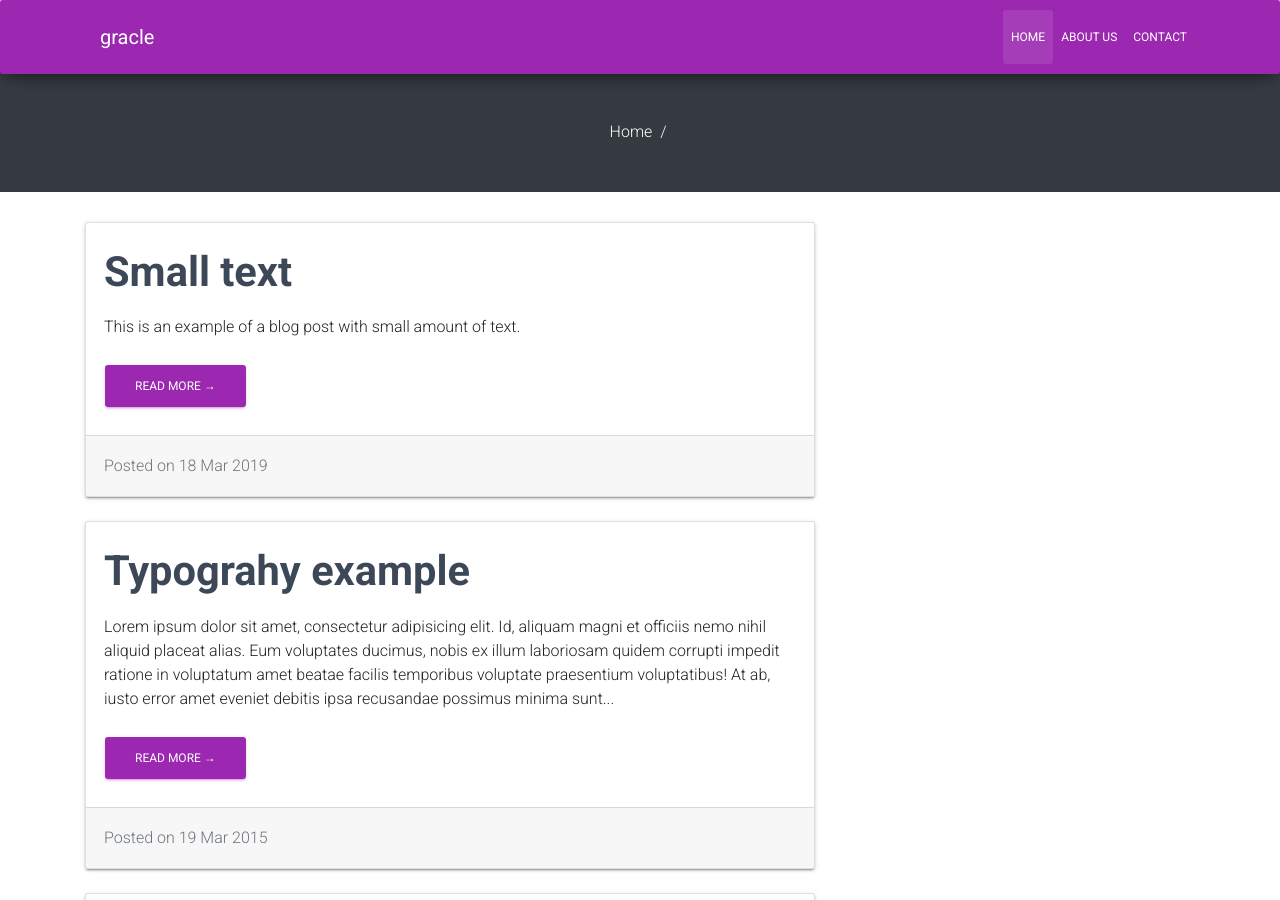
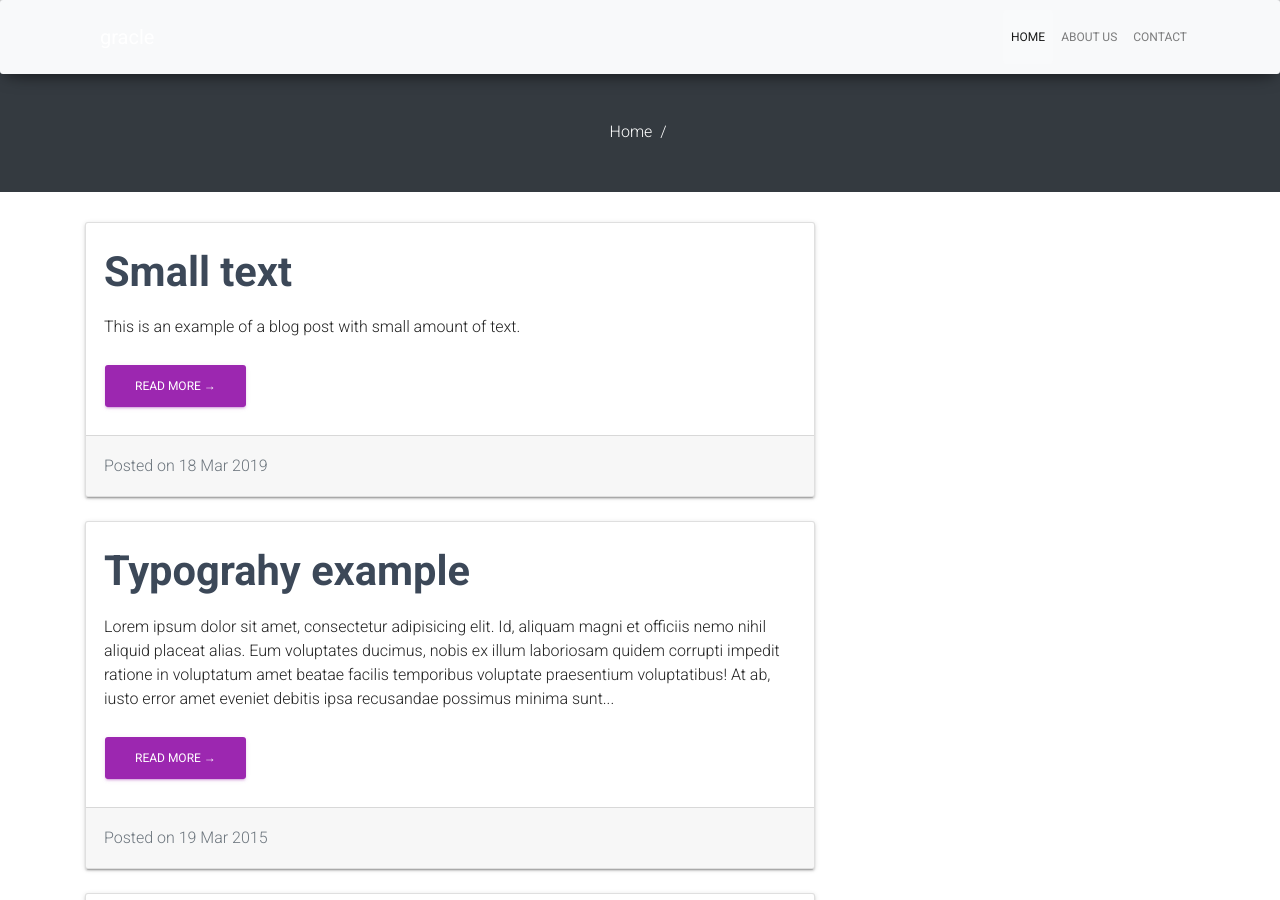
Before and after one commit to gracle/gracle.github.io, a Jekyll site: the page built from index.html, in a window 1280 px wide and 900 px high. Built offline with Jekyll 4.4.1, drawn with Linux system fonts in a browser that asks for light colours; nearby versions of some CDN libraries; the list of posts is cut into pages by our own code.

Commit message:
Update menu.html

```diff
--- a/_includes/menu.html
+++ b/_includes/menu.html
@@ -1,4 +1,4 @@
-<nav class="navbar navbar-expand-lg fixed-top">
+<nav class="navbar navbar-expand-sm navbar-light bg-light fixed-top">
 	<div class="container" id="nav-list">
 		<a class="navbar-brand" href="/"><b>gracle</b></a>
 		<button class="navbar-toggler" type="button" data-toggle="collapse" data-target="#navbarResponsive" aria-controls="navbarResponsive" aria-expanded="false" aria-label="Toggle navigation">
```
